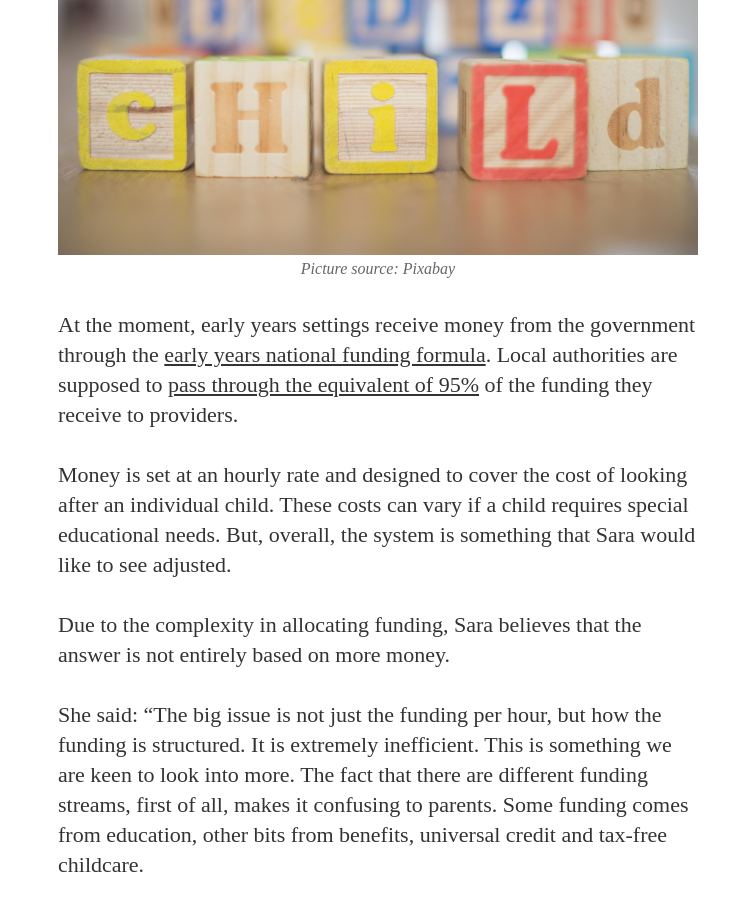
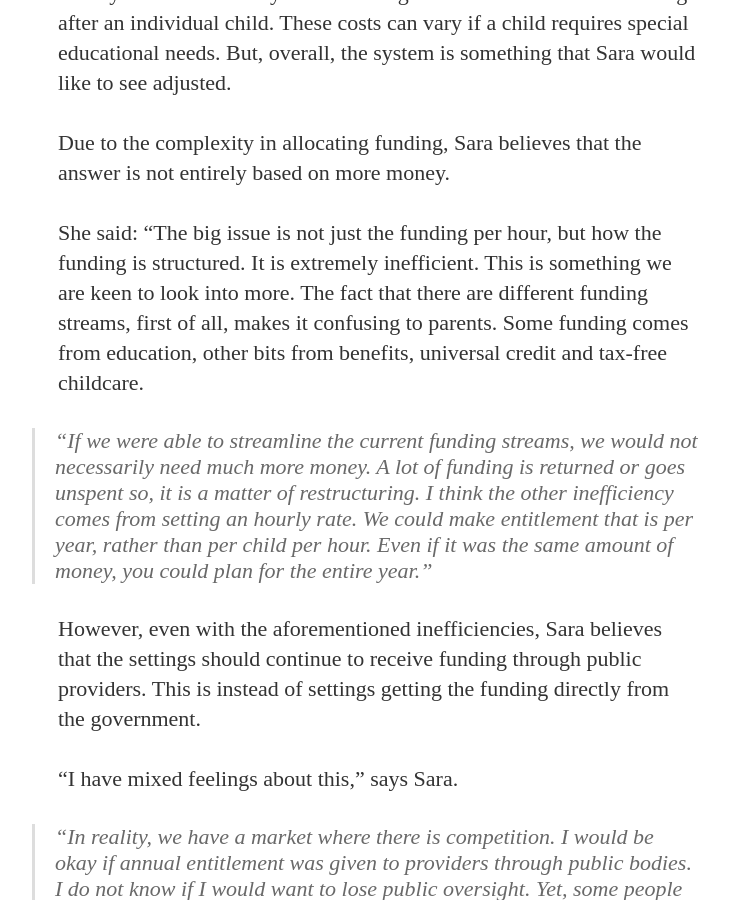
Before and after one commit to GWilloughby99/early-years-project, a Jekyll site: the page built from _posts/2021-07-30-Dr-sara-bonetti-early-years-funding-inefficiency.md, in a window 1280 px wide and 900 px high, scrolled down 1537 px. Shown: the whole window, without its empty margins (262-991 px from the left). Built offline with Jekyll 4.4.1, drawn with Linux system fonts in a browser that asks for light colours; nearby versions of some CDN libraries; some web fonts are replaced.

Commit message:
Update 2021-07-30-Dr-sara-bonetti-early-years-funding-inefficiency.md

```diff
--- a/_posts/2021-07-30-Dr-sara-bonetti-early-years-funding-inefficiency.md
+++ b/_posts/2021-07-30-Dr-sara-bonetti-early-years-funding-inefficiency.md
@@ -13,8 +13,6 @@
   <p><a href="https://epi.org.uk/team/sara-bonetti/">Dr Sara Bonetti</a> is the Director of Early Years at the <a href="https://epi.org.uk/">Education Policy Institute</a>. Her work focuses on early education, particularly workforce issues. More recently, Sara has been taking a closer look into the <a href="https://epi.org.uk/publications-and-research/a-comparison-of-school-institutions-and-policies-across-the-uk/">funding gap in the sector</a>. We spoke about why there is a lack of incentive for early years professionals to stay in the industry and how the funding system could be reviewed.</p>
 
   <h3> Changing funding streams to combat inefficiency </h3>
-
-  <img src="{{ "/assets/article_images/blocks-child.jpg" | relative_url }}" alt="Picture source: Pixabay">
 
   <p> At the moment, early years settings receive money from the government through the <a href="https://www.gov.uk/government/publications/early-years-national-funding-formula-allocations-and-guidance">early years national funding formula</a>. Local authorities are supposed to <a href="https://www.gov.uk/government/publications/early-years-funding-2021-2022">pass through the equivalent of 95%</a> of the funding they receive to providers. </p>
 
@@ -44,7 +42,7 @@
 
   <blockquote>“Another challenge is that we have a mixed market system. So private, voluntary independent sectors and childminders alongside maintained or school-based providers. In the school-based settings, there is higher pay and more security. So the problem is double. In general, low pay, and those who want to upskill exit the voluntary sector and work in a school-based provider.” </blockquote>
 
-  <img src="{{"/assets/article_images/play-blocks-building.jpg" | Relative_url}}" alt="Picture source: Pixabay">
+  <img src="{{"/assets/article_images/play-blocks-building.jpg" | relative_url}}" alt="Picture source: Pixabay">
 
   <h3> The impact of Covid on reception and development </h3>
 
@@ -62,7 +60,7 @@
 
   <blockquote>“Testing and assessments are very different for the early years. It is hard to quantify missed learning. It is something that we need to monitor. The general agreement is that the social and emotional aspects of development are key things to keep an eye on.”</blockquote>
 
-  <img src="{{"/assets/article_images/fluctuations-bonetti.png" | Relative_url}}" alt="Quote from Sara. Graphic by George Willoughby">
+  <img src="{{"/assets/article_images/fluctuations-bonetti.png" | relative_url}}" alt="Quote from Sara. Graphic by George Willoughby">
 
   <h3>Responsibility for bridging the gap between early years and school education</h3>
 
```
